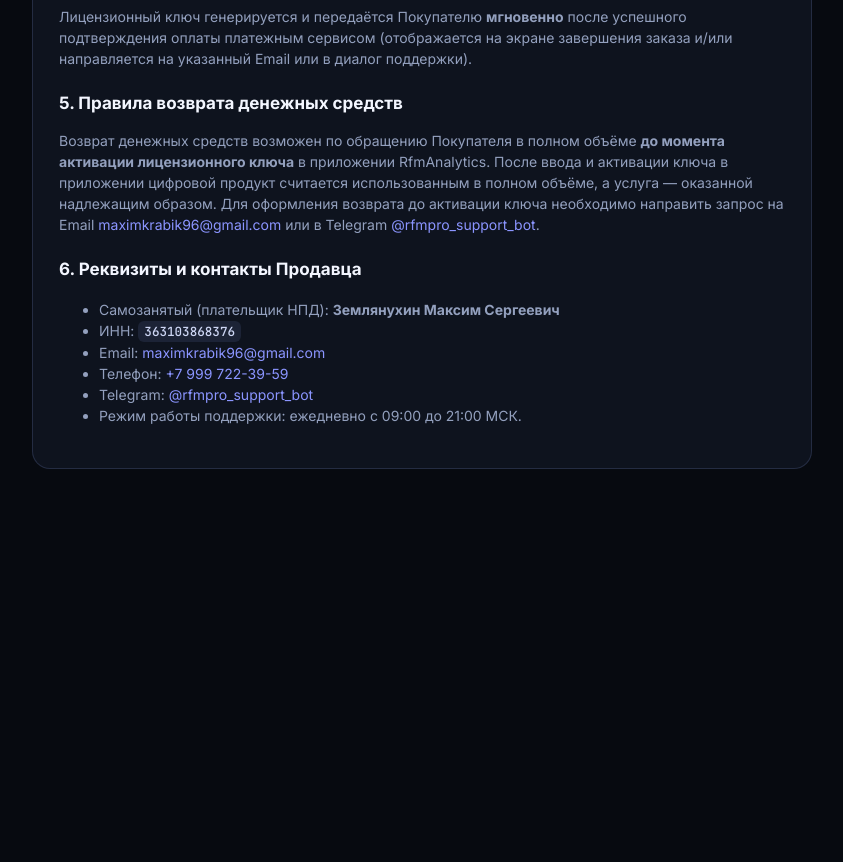
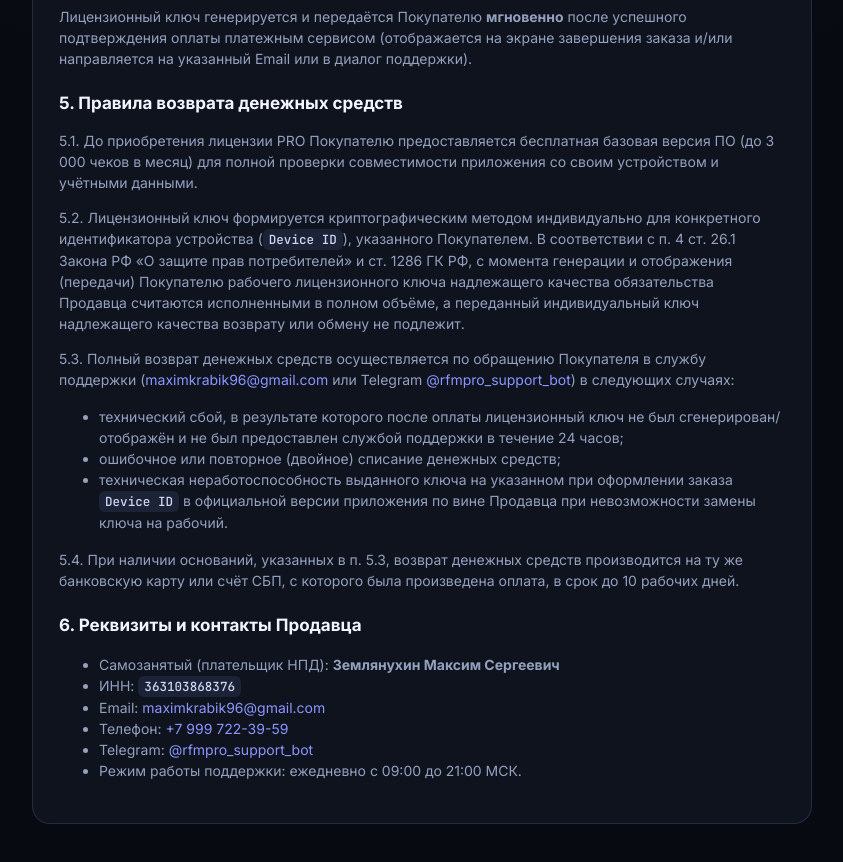
Before and after one commit to EasyNickHub/rfmanalytics-site, a plain HTML site: page oferta.html in a window 1280 px wide. Shown: the part 920-1782 px from the top of the page, without its empty margins (218-1061 px from the left). Before the commit the page ends 1469 px from the top, so only its background shows below. Drawn offline with Linux system fonts and the light colour scheme.

Commit message:
Update refund policy in oferta/index and ship anti-clock-rollback APK v1.5

```diff
--- a/oferta.html
+++ b/oferta.html
@@ -69,9 +69,21 @@
 
         <h2>5. Правила возврата денежных средств</h2>
         <p>
-          Возврат денежных средств возможен по обращению Покупателя в полном объёме <b>до момента активации лицензионного ключа</b> в приложении RfmAnalytics.
-          После ввода и активации ключа в приложении цифровой продукт считается использованным в полном объёме, а услуга — оказанной надлежащим образом.
-          Для оформления возврата до активации ключа необходимо направить запрос на Email <a href="mailto:maximkrabik96@gmail.com">maximkrabik96@gmail.com</a> или в Telegram <a href="https://t.me/rfmpro_support_bot" target="_blank" rel="noopener">@rfmpro_support_bot</a>.
+          5.1. До приобретения лицензии PRO Покупателю предоставляется бесплатная базовая версия ПО (до 3 000 чеков в месяц) для полной проверки совместимости приложения со своим устройством и учётными данными.
+        </p>
+        <p>
+          5.2. Лицензионный ключ формируется криптографическим методом индивидуально для конкретного идентификатора устройства (<code>Device ID</code>), указанного Покупателем. В соответствии с п. 4 ст. 26.1 Закона РФ «О защите прав потребителей» и ст. 1286 ГК РФ, с момента генерации и отображения (передачи) Покупателю рабочего лицензионного ключа надлежащего качества обязательства Продавца считаются исполненными в полном объёме, а переданный индивидуальный ключ надлежащего качества возврату или обмену не подлежит.
+        </p>
+        <p>
+          5.3. Полный возврат денежных средств осуществляется по обращению Покупателя в службу поддержки (<a href="mailto:maximkrabik96@gmail.com">maximkrabik96@gmail.com</a> или Telegram <a href="https://t.me/rfmpro_support_bot" target="_blank" rel="noopener">@rfmpro_support_bot</a>) в следующих случаях:
+        </p>
+        <ul>
+          <li>технический сбой, в результате которого после оплаты лицензионный ключ не был сгенерирован/отображён и не был предоставлен службой поддержки в течение 24 часов;</li>
+          <li>ошибочное или повторное (двойное) списание денежных средств;</li>
+          <li>техническая неработоспособность выданного ключа на указанном при оформлении заказа <code>Device ID</code> в официальной версии приложения по вине Продавца при невозможности замены ключа на рабочий.</li>
+        </ul>
+        <p>
+          5.4. При наличии оснований, указанных в п. 5.3, возврат денежных средств производится на ту же банковскую карту или счёт СБП, с которого была произведена оплата, в срок до 10 рабочих дней.
         </p>
 
         <h2>6. Реквизиты и контакты Продавца</h2>
```
Also changed, not shown: index.html (+1 -2 lines), 1 other file.
